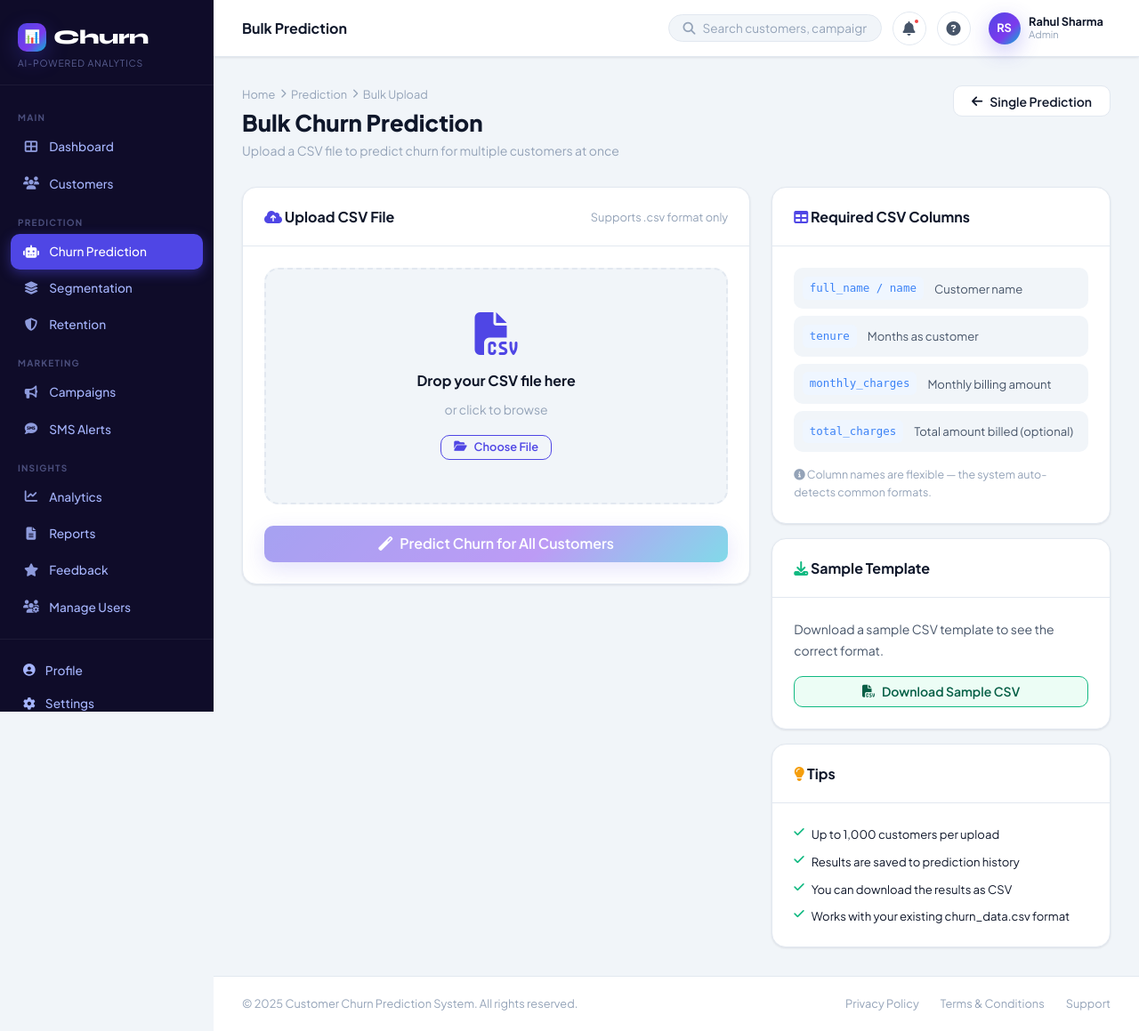
After one commit to SharadaBhaskar/customer-churn-prediction, a Flask app: page /predict/bulk in a window 1280 px wide. The commit adds this page. Shown: the whole page at 89% size. Run offline with Flask 3, Linux system fonts and the light colour scheme; a user stored in the database is signed in; data comes from the database, SQL or seed files in the repository; both versions use the stored data as it was after the commit; parts of the project's set-up code (start-up, migrations or seed data) failed here and were passed over.

Commit message:
Added bulk upload feature, updated prediction UI and backend

```diff
--- a/churn_prediction_project/backend/app.py
+++ b/churn_prediction_project/backend/app.py
@@ -401,7 +401,80 @@ def predict():
         customer_name=cname, tenure=tenure,
         monthly_charges=monthly, total_charges=total
     )
+# ════════════════════════════════════════
+#  BULK PREDICTION UPLOAD
+# ════════════════════════════════════════
+@app.route("/predict/bulk", methods=["GET","POST"])
+@staff_required
+def bulk_predict():
+    if request.method == "POST":
+        if "file" not in request.files:
+            flash("No file uploaded.", "error")
+            return redirect(url_for("bulk_predict"))
 
+        file = request.files["file"]
+        if file.filename == "":
+            flash("No file selected.", "error")
+            return redirect(url_for("bulk_predict"))
+
+        if not file.filename.endswith(".csv"):
+            flash("Only CSV files are supported.", "error")
+            return redirect(url_for("bulk_predict"))
+
+        import csv, io
+        stream    = io.StringIO(file.stream.read().decode("utf-8"), newline=None)
+        reader    = csv.DictReader(stream)
+        results   = []
+        errors    = []
+        conn      = get_db()
+
+        for i, row in enumerate(reader, start=1):
+            try:
+                # Try to get required columns — support multiple naming formats
+                name    = row.get("full_name") or row.get("name") or row.get("customerID") or f"Customer {i}"
+                tenure  = float(row.get("tenure") or 0)
+                monthly = float(row.get("monthly_charges") or row.get("MonthlyCharges") or 0)
+                total   = float(row.get("total_charges") or row.get("TotalCharges") or tenure * monthly or 0)
+
+                prob = round(float(model.predict_proba(np.array([[tenure, monthly, total]]))[0][1]) * 100, 2)
+                risk = "High Risk" if prob > 70 else ("Medium Risk" if prob > 40 else "Low Risk")
+
+                # Save to predictions table
+                conn.execute("""INSERT INTO predictions
+                    (customer_name, tenure, monthly_charges, total_charges, probability, risk_level)
+                    VALUES (?,?,?,?,?,?)""",
+                    (name, tenure, monthly, total, prob, risk))
+
+                results.append({
+                    "name":    name,
+                    "tenure":  tenure,
+                    "monthly": monthly,
+                    "total":   total,
+                    "prob":    prob,
+                    "risk":    risk
+                })
+            except Exception as e:
+                errors.append(f"Row {i}: {str(e)}")
+
+        conn.commit()
+        conn.close()
+
+        return render_template("churn/bulk_result.html",
+            results=results,
+            errors=errors,
+            total=len(results),
+            high_risk=sum(1 for r in results if r["risk"] == "High Risk"),
+            medium_risk=sum(1 for r in results if r["risk"] == "Medium Risk"),
+            low_risk=sum(1 for r in results if r["risk"] == "Low Risk")
+        )
+
+    return render_template("churn/bulk_predict.html")
+@app.route("/predict/bulk/sample")
+@staff_required
+def bulk_sample():
+    output = "full_name,tenure,monthly_charges,total_charges\nRahul Sharma,12,1299,15588\nPriya Verma,6,899,5394\nAmit Patel,24,1599,38376\nNeha Singh,3,699,2097\nRohit Gupta,36,1999,71964\n"
+    return Response(output, mimetype="text/csv",
+        headers={"Content-Disposition": "attachment;filename=sample_bulk_upload.csv"})
 # ════════════════════════════════════════
 #  STAFF — OTHER PAGES
 # ════════════════════════════════════════
--- /dev/null
+++ b/churn_prediction_project/templates/churn/bulk_predict.html
@@ -0,0 +1,160 @@
+<!DOCTYPE html>
+<html lang="en">
+<head>
+<meta charset="UTF-8"><meta name="viewport" content="width=device-width,initial-scale=1.0">
+<title>Bulk Prediction — ChurnPredict</title>
+<link rel="stylesheet" href="{{ url_for('static',filename='css/style.css') }}">
+<link rel="stylesheet" href="https://cdnjs.cloudflare.com/ajax/libs/font-awesome/6.5.0/css/all.min.css">
+</head>
+<body>
+<div class="app-shell">
+  {% include 'layout/sidebar.html' %}
+  <div class="page-content">
+    {% include 'layout/navbar.html' %}
+    <div class="content-wrapper">
+
+      <div class="page-header">
+        <div class="page-header-left">
+          <div class="breadcrumb"><a href="/dashboard">Home</a><i class="fas fa-chevron-right"></i><a href="/predict">Prediction</a><i class="fas fa-chevron-right"></i>Bulk Upload</div>
+          <h1 class="page-title">Bulk Churn Prediction</h1>
+          <p class="page-subtitle">Upload a CSV file to predict churn for multiple customers at once</p>
+        </div>
+        <div class="page-header-actions">
+          <a href="/predict" class="btn btn-secondary"><i class="fas fa-arrow-left"></i> Single Prediction</a>
+        </div>
+      </div>
+
+      {% with messages = get_flashed_messages(with_categories=true) %}
+        {% for cat,msg in messages %}
+          <div class="alert alert-{{ 'danger' if cat=='error' else cat }}">
+            <i class="fas fa-{{ 'exclamation-circle' if cat=='error' else 'check-circle' }}"></i> {{ msg }}
+          </div>
+        {% endfor %}
+      {% endwith %}
+
+      <div style="display:grid;grid-template-columns:1.5fr 1fr;gap:1.5rem;align-items:start">
+
+        <!-- Upload Card -->
+        <div class="card">
+          <div class="card-header">
+            <div class="card-title"><i class="fas fa-cloud-upload-alt" style="color:var(--brand)"></i> Upload CSV File</div>
+            <div class="card-subtitle">Supports .csv format only</div>
+          </div>
+          <div class="card-body">
+            <form method="POST" action="/predict/bulk" enctype="multipart/form-data" id="upload-form">
+
+              <!-- Drop Zone -->
+              <div id="drop-zone" style="
+                border:2px dashed var(--border);border-radius:var(--r-lg);
+                padding:3rem;text-align:center;cursor:pointer;
+                transition:all .2s;background:var(--bg-page);margin-bottom:1.5rem;
+              " onclick="document.getElementById('csv-file').click()"
+                 ondragover="event.preventDefault();this.style.borderColor='var(--brand)';this.style.background='#EEF2FF'"
+                 ondragleave="this.style.borderColor='var(--border)';this.style.background='var(--bg-page)'"
+                 ondrop="handleDrop(event)">
+                <i class="fas fa-file-csv" style="font-size:3rem;color:var(--brand);margin-bottom:1rem;display:block"></i>
+                <div style="font-weight:700;font-size:1rem;margin-bottom:.5rem">Drop your CSV file here</div>
+                <div style="color:var(--txt-3);font-size:.875rem;margin-bottom:1rem">or click to browse</div>
+                <span class="btn btn-outline btn-sm"><i class="fas fa-folder-open"></i> Choose File</span>
+                <div id="file-name" style="margin-top:1rem;font-size:.85rem;color:var(--brand);font-weight:600;display:none"></div>
+              </div>
+
+              <input type="file" id="csv-file" name="file" accept=".csv" style="display:none" onchange="showFileName(this)">
+
+              <button type="submit" class="btn btn-grad btn-lg w-full" id="upload-btn" disabled>
+                <i class="fas fa-magic"></i> Predict Churn for All Customers
+              </button>
+            </form>
+          </div>
+        </div>
+
+        <!-- Instructions -->
+        <div style="display:flex;flex-direction:column;gap:1rem">
+
+          <!-- Required Columns -->
+          <div class="card">
+            <div class="card-header"><div class="card-title"><i class="fas fa-table" style="color:var(--brand)"></i> Required CSV Columns</div></div>
+            <div class="card-body" style="display:flex;flex-direction:column;gap:.5rem">
+              {% for col, desc in [
+                ('full_name / name', 'Customer name'),
+                ('tenure', 'Months as customer'),
+                ('monthly_charges', 'Monthly billing amount'),
+                ('total_charges', 'Total amount billed (optional)')
+              ] %}
+              <div style="display:flex;align-items:center;gap:.75rem;padding:.6rem;background:var(--bg-page);border-radius:var(--r-md)">
+                <code style="background:var(--blue-bg);color:var(--blue);padding:.2rem .5rem;border-radius:var(--r-sm);font-size:.78rem;white-space:nowrap">{{ col }}</code>
+                <span style="font-size:.82rem;color:var(--txt-2)">{{ desc }}</span>
+              </div>
+              {% endfor %}
+              <div class="form-hint" style="margin-top:.5rem">
+                <i class="fas fa-info-circle"></i> Column names are flexible — the system auto-detects common formats.
+              </div>
+            </div>
+          </div>
+
+          <!-- Sample CSV Download -->
+          <div class="card">
+            <div class="card-header"><div class="card-title"><i class="fas fa-download" style="color:var(--green)"></i> Sample Template</div></div>
+            <div class="card-body">
+              <p style="font-size:.875rem;margin-bottom:1rem">Download a sample CSV template to see the correct format.</p>
+              <a href="/predict/bulk/sample" class="btn btn-success w-full">
+                <i class="fas fa-file-csv"></i> Download Sample CSV
+              </a>
+            </div>
+          </div>
+
+          <!-- Tips -->
+          <div class="card">
+            <div class="card-header"><div class="card-title"><i class="fas fa-lightbulb" style="color:var(--amber)"></i> Tips</div></div>
+            <div class="card-body" style="display:flex;flex-direction:column;gap:.6rem">
+              <div style="display:flex;gap:.5rem;font-size:.82rem"><i class="fas fa-check" style="color:var(--green);margin-top:2px"></i> Up to 1,000 customers per upload</div>
+              <div style="display:flex;gap:.5rem;font-size:.82rem"><i class="fas fa-check" style="color:var(--green);margin-top:2px"></i> Results are saved to prediction history</div>
+              <div style="display:flex;gap:.5rem;font-size:.82rem"><i class="fas fa-check" style="color:var(--green);margin-top:2px"></i> You can download the results as CSV</div>
+              <div style="display:flex;gap:.5rem;font-size:.82rem"><i class="fas fa-check" style="color:var(--green);margin-top:2px"></i> Works with your existing churn_data.csv format</div>
+            </div>
+          </div>
+
+        </div>
+      </div>
+    </div>
+    {% include 'layout/footer.html' %}
+  </div>
+</div>
+
+<script>
+function showFileName(input) {
+  const name = input.files[0]?.name;
+  if (name) {
+    document.getElementById('file-name').textContent = '✅ ' + name;
+    document.getElementById('file-name').style.display = 'block';
+    document.getElementById('upload-btn').disabled = false;
+    document.getElementById('drop-zone').style.borderColor = 'var(--brand)';
+  }
+}
+
+function handleDrop(e) {
+  e.preventDefault();
+  document.getElementById('drop-zone').style.borderColor = 'var(--border)';
+  document.getElementById('drop-zone').style.background = 'var(--bg-page)';
+  const file = e.dataTransfer.files[0];
+  if (file && file.name.endsWith('.csv')) {
+    const dt = new DataTransfer();
+    dt.items.add(file);
+    document.getElementById('csv-file').files = dt.files;
+    showFileName(document.getElementById('csv-file'));
+  } else {
+    alert('Please upload a CSV file only.');
+  }
+}
+
+document.getElementById('upload-form').addEventListener('submit', () => {
+  const btn = document.getElementById('upload-btn');
+  btn.innerHTML = '<span class="spinner" style="width:18px;height:18px;border-width:2px"></span> Analysing…';
+  btn.disabled = true;
+});
+
+const pt = document.getElementById('page-title');
+if(pt) pt.textContent = 'Bulk Prediction';
+</script>
+</body>
+</html>
```
Also changed, not shown: churn_prediction_project/templates/churn/bulk_result.html (added, +212 -0 lines), churn_prediction_project/templates/churn/prediction.html (+71 -16 lines), churn_prediction_project/database.db.
